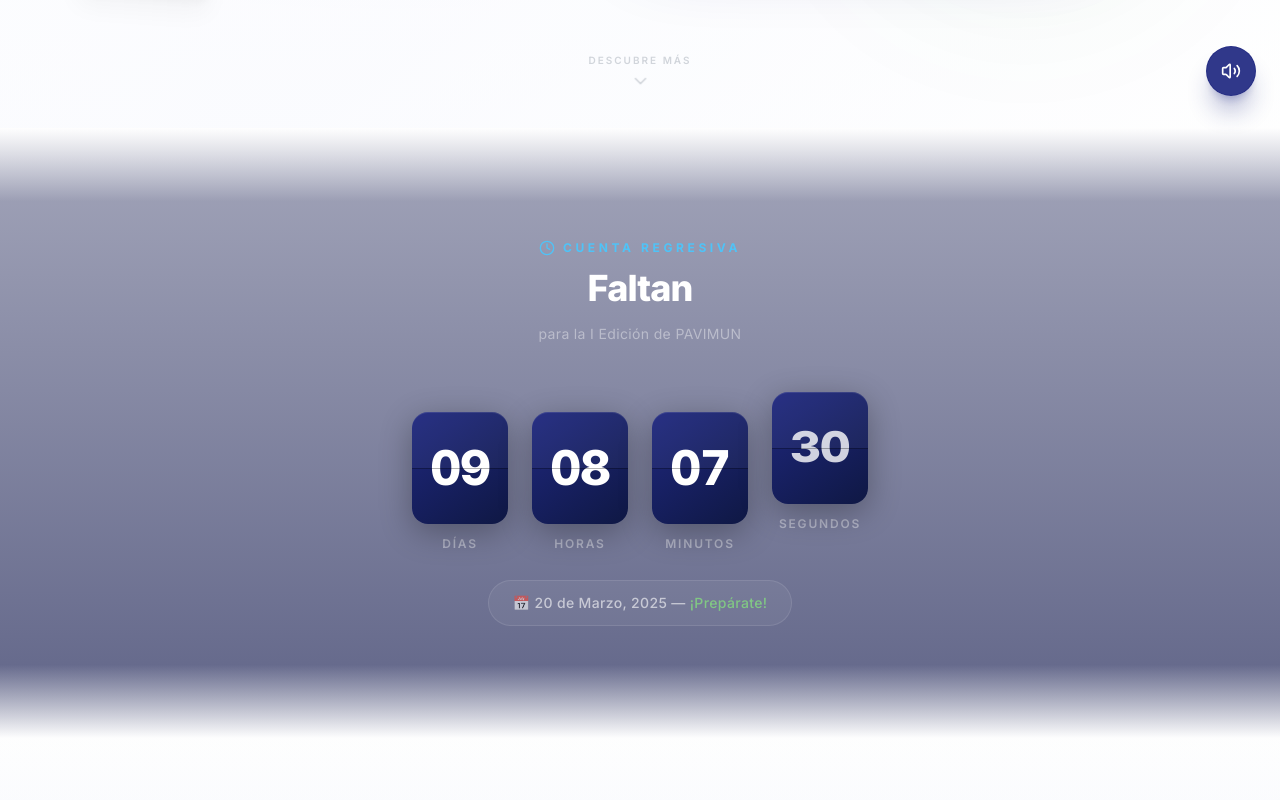
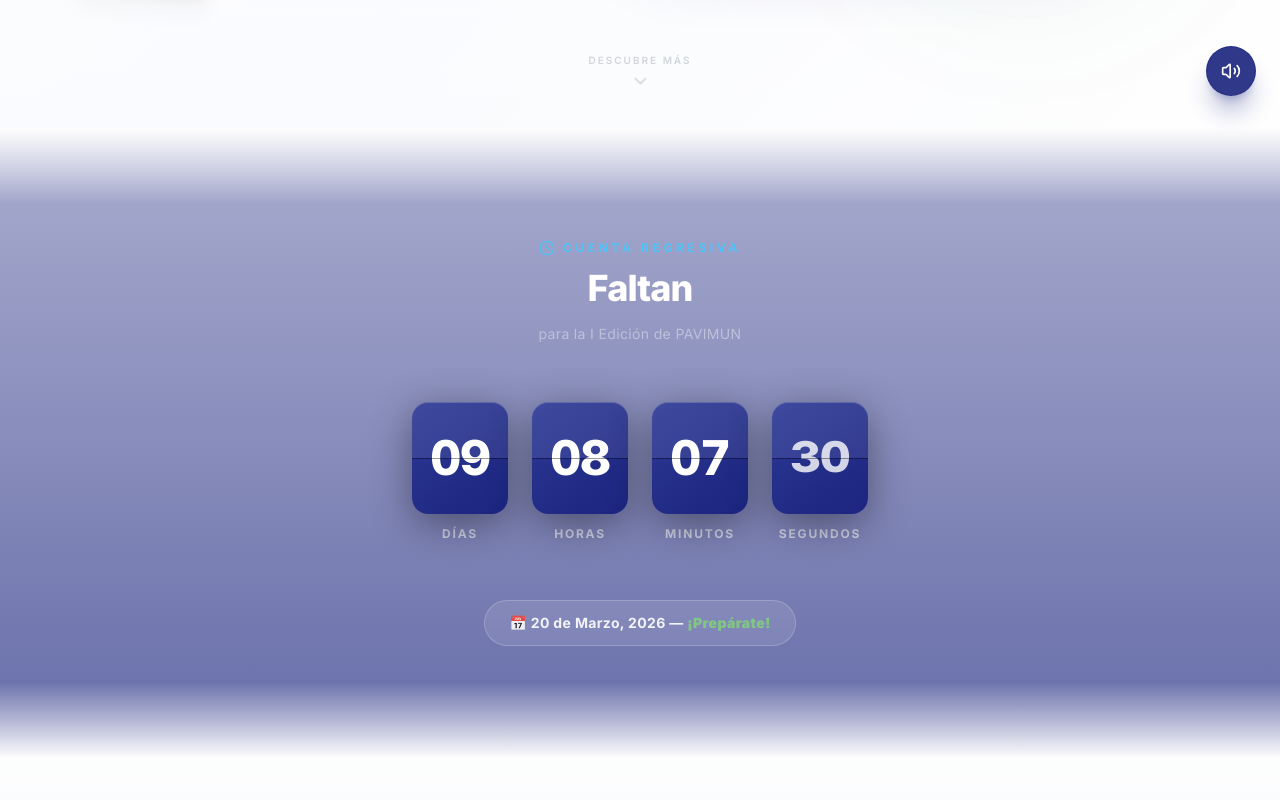
Before and after one commit to Juanctshub/pavimun, a React (Vite) app in the folder app/: page / in a window 1280 px wide. Shown: the part 680-1480 px from the top of the page. Built offline with nearby package versions, Linux system fonts and the light colour scheme.

Commit message:
feat(home): use exact PAVIMUN blue for timeline gradient and drop boxes when timer finishes

```diff
--- a/app/src/pages/Home.tsx
+++ b/app/src/pages/Home.tsx
@@ -1,4 +1,5 @@
 import { useState, useEffect, useRef, useCallback } from 'react';
+import { motion, AnimatePresence } from 'framer-motion';
 import { Calendar, ChevronDown, Clock } from 'lucide-react';
 import { useScrollReveal } from '../hooks/useScrollReveal';
 
@@ -19,12 +20,18 @@ const Home = () => {
   const getTimeLeft = useCallback(() => {
     const target = new Date('2026-03-20T08:00:00').getTime();
     const now = new Date().getTime();
-    const diff = Math.max(0, target - now);
+    const diff = target - now;
+
+    if (diff <= 0) {
+      return { days: 0, hours: 0, minutes: 0, seconds: 0, hasStarted: true };
+    }
+
     return {
       days: Math.floor(diff / (1000 * 60 * 60 * 24)),
       hours: Math.floor((diff / (1000 * 60 * 60)) % 24),
       minutes: Math.floor((diff / (1000 * 60)) % 60),
       seconds: Math.floor((diff / 1000) % 60),
+      hasStarted: false,
     };
   }, []);
 
@@ -42,6 +49,7 @@ const Home = () => {
           hours: Math.floor(Math.random() * 24),
           minutes: Math.floor(Math.random() * 60),
           seconds: Math.floor(Math.random() * 60),
+          hasStarted: false,
         });
         setFakeYear(prev => {
           if (prev <= 1986) return 1986;
@@ -248,7 +256,8 @@ const Home = () => {
 
       {/* ====== COUNTDOWN SECTION ====== */}
       <section className="relative py-20 md:py-28 overflow-hidden">
-        <div className="absolute inset-0 -z-10" style={{ background: 'linear-gradient(180deg, #ffffff 0%, #0d1349 12%, #0d1349 88%, #ffffff 100%)' }} />
+        {/* Correct PAVIMUN Blue: #1a237e */}
+        <div className="absolute inset-0 -z-10" style={{ background: 'linear-gradient(180deg, #ffffff 0%, #1a237e 12%, #1a237e 88%, #ffffff 100%)' }} />
 
         <div className="pavi-container relative z-10">
           <div className="reveal flex flex-col items-center">
@@ -256,15 +265,38 @@ const Home = () => {
               <Clock className="w-4 h-4 text-[#4fc3f7]" />
               <span className="text-[#4fc3f7] text-xs font-bold tracking-[0.3em] uppercase">Cuenta Regresiva</span>
             </div>
+            {!timeLeft.hasStarted && (
+              <>
                 <h2 className="text-3xl md:text-4xl font-extrabold text-white text-center mb-4 tracking-tight">
                   {isReversing ? `Año ${fakeYear}` : 'Faltan'}
                 </h2>
                 <p className="text-white/40 text-sm mb-12 tracking-wide">
                   {easterEggMsg || 'para la I Edición de PAVIMUN'}
                 </p>
+              </>
+            )}
 
-            <div
-              className={`flex items-center gap-3 md:gap-6 transition-transform duration-100 ${isReversing ? 'blur-[1px] scale-95 opacity-50' : ''}`}
+            <div className="relative w-full flex justify-center min-h-[160px]">
+              <AnimatePresence mode="popLayout">
+                {timeLeft.hasStarted ? (
+                  <motion.div
+                    key="started-msg"
+                    initial={{ opacity: 0, scale: 0.8, filter: 'blur(10px)' }}
+                    animate={{ opacity: 1, scale: 1, filter: 'blur(0px)' }}
+                    transition={{ duration: 0.8, ease: "easeOut", bounce: 0.5, type: "spring" }}
+                    className="absolute inset-0 flex flex-col items-center justify-center"
+                  >
+                    <h2 className="text-5xl md:text-7xl font-black text-transparent bg-clip-text bg-gradient-to-r from-[#4fc3f7] to-[#ffffff] uppercase tracking-tighter text-center drop-shadow-[0_0_30px_rgba(79,195,247,0.6)]">
+                      Ya empezó el modelo
+                    </h2>
+                  </motion.div>
+                ) : (
+                  <motion.div
+                    key="countdown-boxes"
+                    initial={{ opacity: 1, y: 0 }}
+                    exit={{ opacity: 0, y: 150, zIndex: -1, rotateX: -20 }}
+                    transition={{ duration: 0.7, ease: [0.36, 0, 0.66, -0.56] }}
+                    className={`flex items-center gap-3 md:gap-6 transition-all duration-1000 ${isReversing ? 'blur-[1px] scale-95 opacity-50' : ''}`}
                     onDoubleClick={() => {
                       if (!isReversing) setIsReversing(true);
                     }}
@@ -274,19 +306,19 @@ const Home = () => {
                     { value: timeLeft.hours, label: 'Horas' },
                     { value: timeLeft.minutes, label: 'Minutos' },
                     { value: timeLeft.seconds, label: 'Segundos' },
-              ].map((unit, i) => (
+                  ].map((unit) => (
                     <div key={unit.label} className="flex flex-col items-center gap-3">
                       <div
-                    className="relative w-16 h-20 md:w-24 md:h-28 rounded-xl overflow-hidden"
+                        className="relative w-16 h-20 md:w-24 md:h-28 rounded-xl overflow-hidden shadow-2xl"
                         style={{
-                      background: 'linear-gradient(145deg, rgba(26,35,126,0.95) 0%, rgba(13,22,66,0.98) 100%)',
-                      boxShadow: '0 8px 32px rgba(0,0,0,0.3), inset 0 1px 0 rgba(255,255,255,0.1)',
+                          background: 'linear-gradient(145deg, rgba(40,53,147,0.95) 0%, rgba(26,35,126,0.98) 100%)',
+                          boxShadow: '0 10px 40px rgba(0,0,0,0.4), inset 0 1px 0 rgba(255,255,255,0.2)',
                         }}
                       >
                         {/* Top half highlight */}
-                    <div className="absolute top-0 left-0 right-0 h-1/2 bg-white/[0.04] rounded-t-xl" />
+                        <div className="absolute top-0 left-0 right-0 h-1/2 bg-white/[0.08] rounded-t-xl" />
                         {/* Center line */}
-                    <div className="absolute top-1/2 left-0 right-0 h-[1px] bg-black/30 z-10" />
+                        <div className="absolute top-1/2 left-0 right-0 h-[1px] bg-black/40 z-10" />
                         {/* Number */}
                         <div className="relative z-5 w-full h-full flex items-center justify-center">
                           <span
@@ -298,20 +330,18 @@ const Home = () => {
                           </span>
                         </div>
                       </div>
-                  <span className="text-white/40 text-[10px] md:text-xs font-semibold tracking-[0.15em] uppercase">{unit.label}</span>
-                  {/* Separator colon */}
-                  {i < 3 && (
-                    <div className="absolute hidden md:flex" style={{ position: 'relative', marginTop: '-52px' }}>
-                    </div>
-                  )}
+                      <span className="text-white/60 text-[10px] md:text-xs font-bold tracking-[0.15em] uppercase">{unit.label}</span>
                     </div>
                   ))}
+                </motion.div>
+              )}
+              </AnimatePresence>
             </div>
 
             {/* Date reminder */}
-            <div className="mt-12 px-6 py-3 bg-white/5 border border-white/10 rounded-full">
-              <p className="text-white/60 text-sm font-medium tracking-wide">
-                📅 20 de Marzo, 2025 — <span className="text-[#81c784]">¡Prepárate!</span>
+            <div className="mt-12 px-6 py-3 bg-white/10 border border-white/20 rounded-full backdrop-blur-sm">
+              <p className="text-white/90 text-sm font-bold tracking-wide">
+                📅 20 de Marzo, 2026 — <span className="text-[#81c784] font-black">¡Prepárate!</span>
               </p>
             </div>
           </div>
```
Lines whose indentation alone changed are shown as unchanged.
